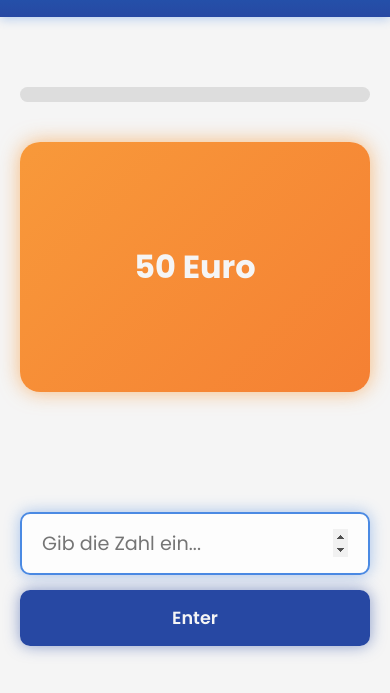
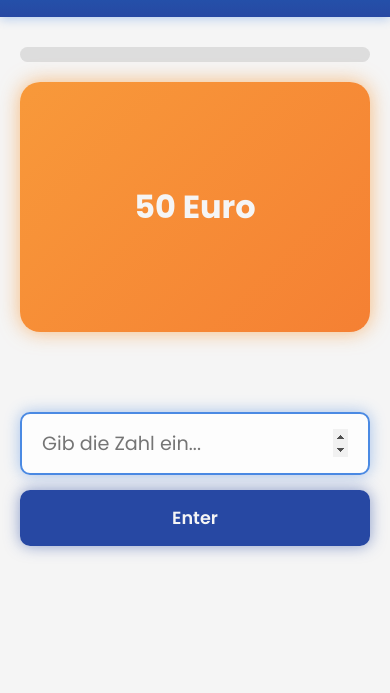
Before and after one commit to Abderr4h1m/B1-NinjaCard, a plain HTML site: page ninjaGame.html in a window 390 px wide. Shown: the part 93-786 px from the top of the page. Drawn offline with Linux system fonts and the light colour scheme.

Commit message:
make responsive

```diff
--- a/styles.css
+++ b/styles.css
@@ -270,6 +270,36 @@ button:hover {
   box-shadow: 0 0 25px rgba(248, 147, 163, 0.171);
 }
 
+.ergebnis {
+  display: block;
+  margin: 0 auto 30px auto; /* Center horizontally with margin: 0 auto, and add 30px bottom margin */
+  max-width: 50%;
+  height: auto;
+  text-align: center;
+  user-select: none;
+  -webkit-user-select: none;
+  -moz-user-select: none;
+  -ms-user-select: none;
+  cursor: default;
+}
+
+.progress-container {
+  width: 100%;
+  background: #ddd;
+  border-radius: 10px;
+  height: 15px;
+  margin: 40px auto;
+  overflow: hidden;
+}
+
+.progress-bar {
+  height: 100%;
+  width: 0%;
+  background: linear-gradient(90deg, #167ac8, #2748a3);
+  border-radius: 10px;
+  transition: width 0.3s ease;
+}
+
 @media (max-width: 768px) {
   .container {
     margin: 20px 10px;
@@ -301,32 +331,15 @@ button:hover {
   }
 }
 
-.ergebnis {
-  display: block;
-  margin: 0 auto 30px auto; /* Center horizontally with margin: 0 auto, and add 30px bottom margin */
-  max-width: 50%;
-  height: auto;
-  text-align: center;
-  user-select: none;
-  -webkit-user-select: none;
-  -moz-user-select: none;
-  -ms-user-select: none;
-  cursor: default;
+@media (max-width: 476px) {
+  .progress-container {
+    margin: 0px auto 20px auto;
+  }
+  .input-container {
+    display: flex;
+    gap: 15px;
+    margin-top: -10px;
+    width: 100%;
+    max-width: 400px;
+  }
 }
-
-.progress-container {
-  width: 100%;
-  background: #ddd;
-  border-radius: 10px;
-  height: 15px;
-  margin: 40px auto;
-  overflow: hidden;
-}
-
-.progress-bar {
-  height: 100%;
-  width: 0%;
-  background: linear-gradient(90deg, #167ac8, #2748a3);
-  border-radius: 10px;
-  transition: width 0.3s ease;
-}
```
